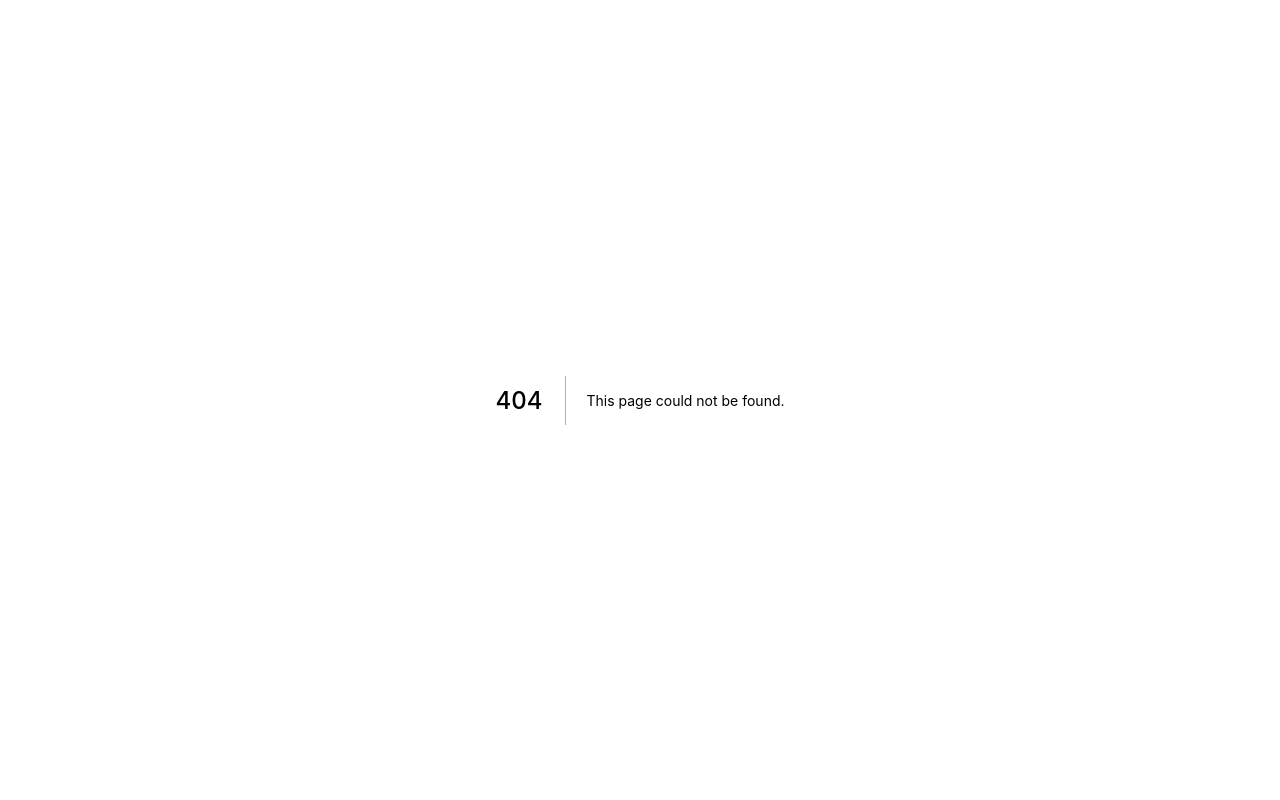
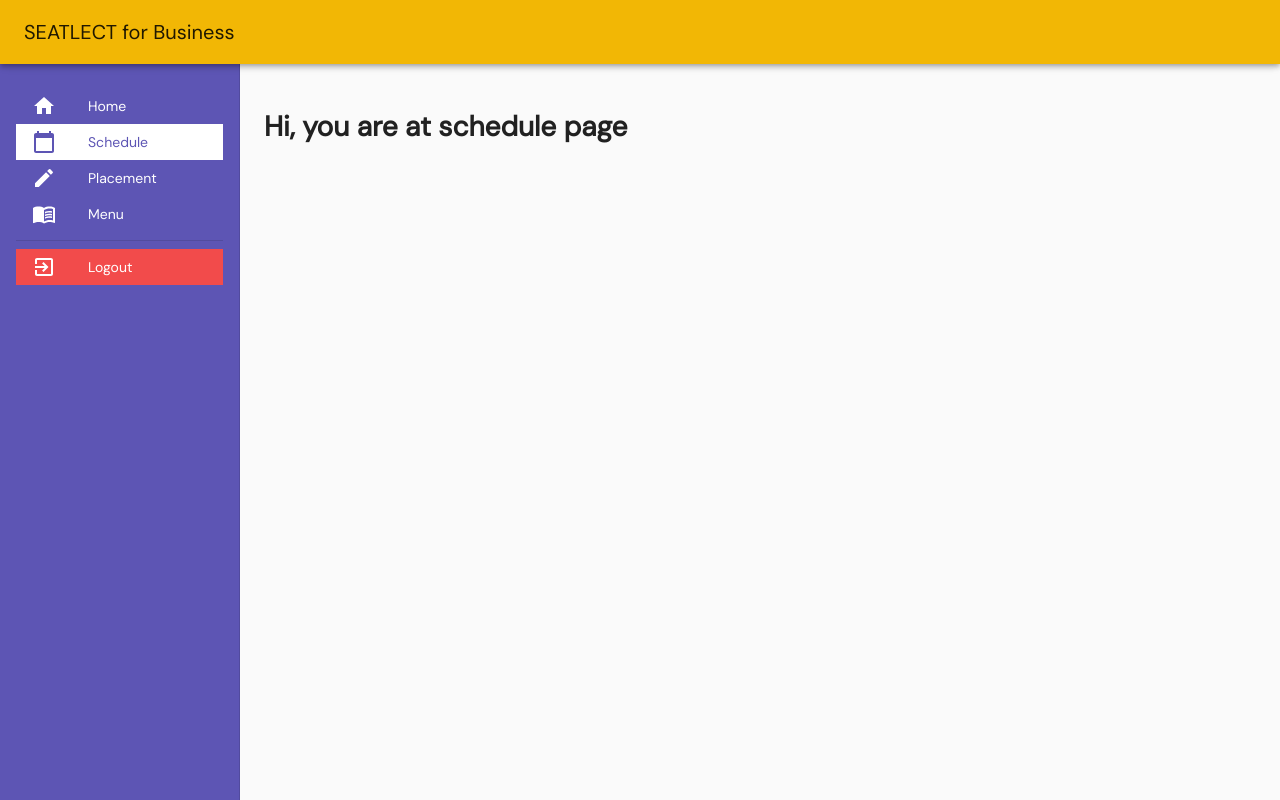
Before and after one commit to tphume/seatlect-web, a Next.js app: page /schedule in a window 1280 px wide. Before the commit this address had no page. Built offline with nearby package versions, Linux system fonts and the light colour scheme.

Commit message:
Added empty placeholder page

```diff
--- /dev/null
+++ b/pages/schedule.js
@@ -0,0 +1,12 @@
+import React from 'react';
+import Layout from 'src/components/layout';
+
+export default function Schedule() {
+  return (
+    <Layout>
+      <div>
+        <h1>Hi, you are at schedule page</h1>
+      </div>
+    </Layout>
+  );
+}
--- a/src/components/layout.js
+++ b/src/components/layout.js
@@ -133,16 +133,16 @@ export default function Layout({ children }) {
             <ListItem
               button
               dense
-              selected={'/floorplan' === router.pathname}
+              selected={'/placement' === router.pathname}
               className={classes.item}
-              onClick={() => router.push('/floorplan')}
+              onClick={() => router.push('/placement')}
             >
               <ListItemIcon>
-                <Edit style={setIconColor('/floorplan')} />
+                <Edit style={setIconColor('/placement')} />
               </ListItemIcon>
               <ListItemText
-                primary="Floor Plan"
-                classes={{ root: setTextColor('/floorplan') }}
+                primary="Placement"
+                classes={{ root: setTextColor('/placement') }}
                 selected={'/' === router.pathname}
               />
             </ListItem>
```
Also changed, not shown: pages/menu.js (added, +12 -0 lines), pages/placement.js (added, +12 -0 lines).
